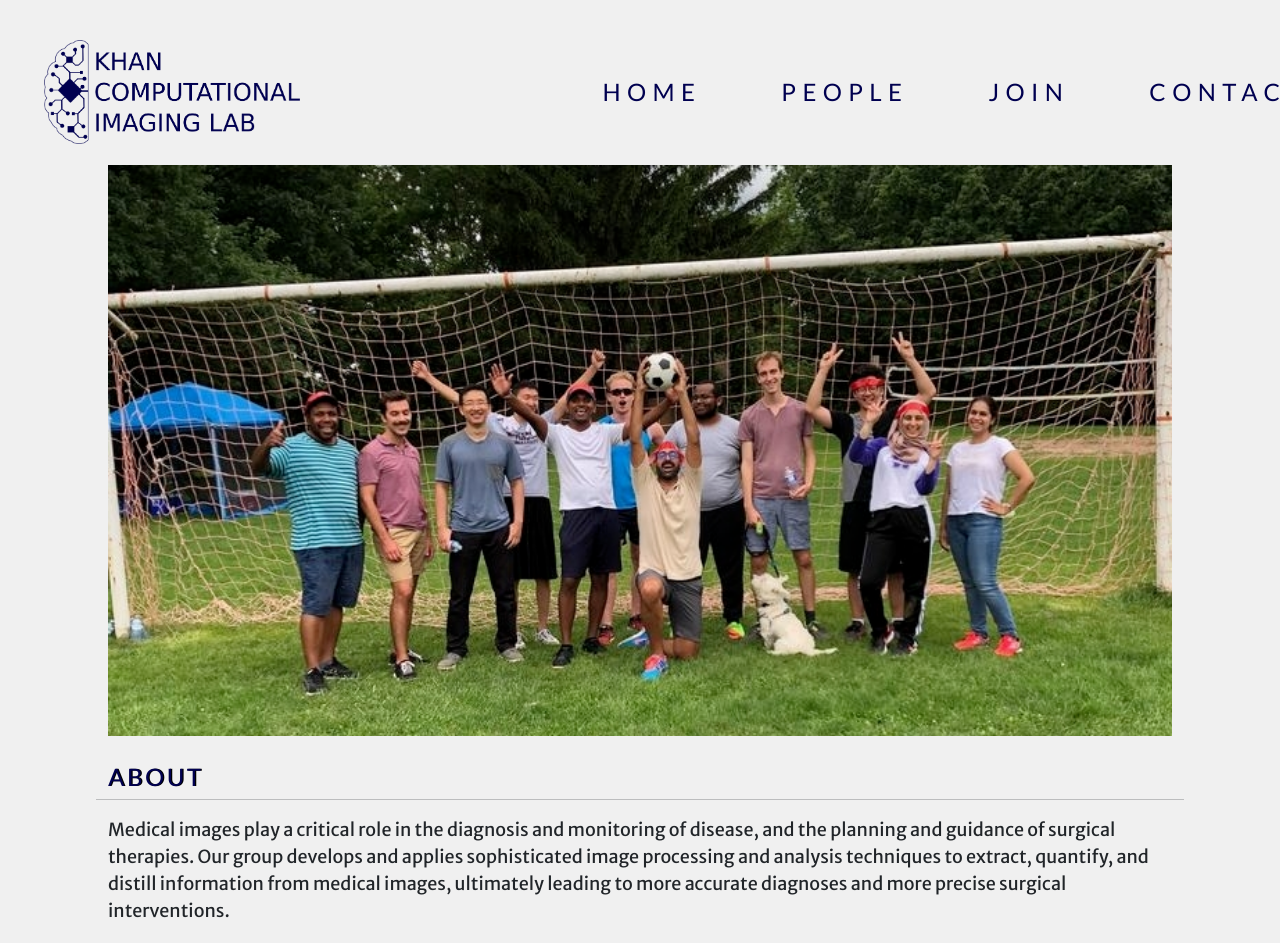
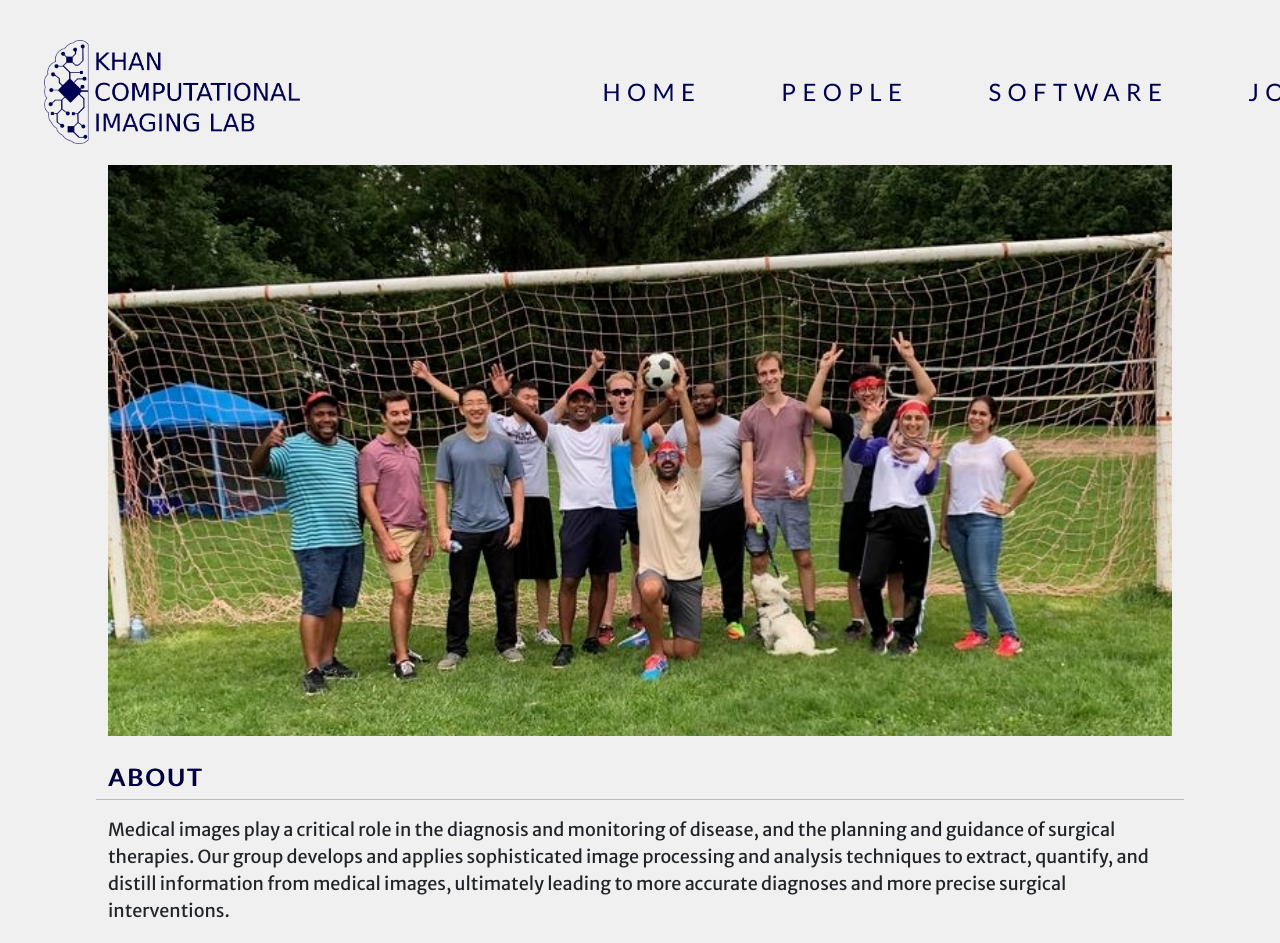
Before and after one commit to khanlab/khanlab.github.io, a Jekyll site: the page built from index.html, in a window 1280 px wide, cut to the strip 0-943 px from the top of the page. Built offline with Jekyll 4.4.1, drawn with Linux system fonts in a browser that asks for light colours; nearby versions of some CDN libraries.

Commit message:
add software page to navigation

```diff
--- a/_data/navigation.yml
+++ b/_data/navigation.yml
@@ -2,6 +2,8 @@
   link: /
 - name: People
   link: /people/
+- name: Software
+  link: /software/
 - name: Join
   link: /join/
 - name: Contact
```
